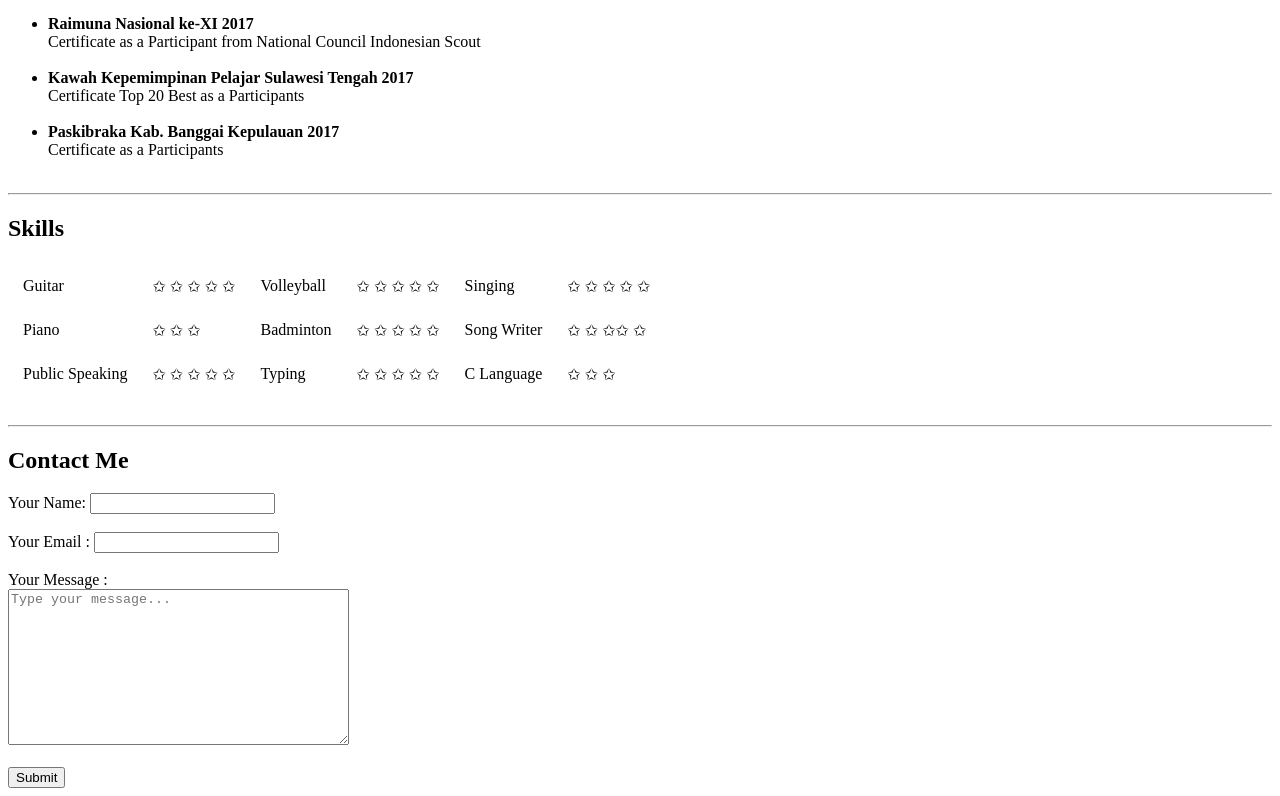
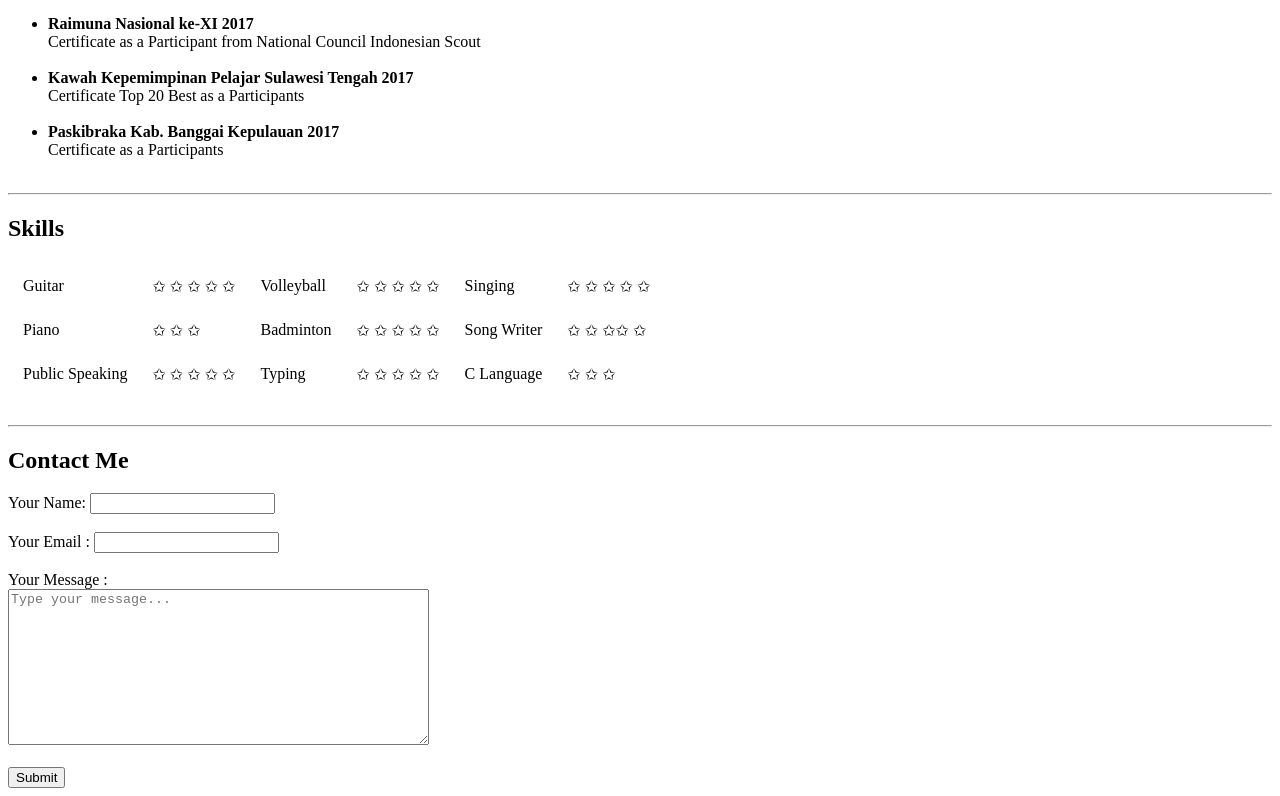
Before and after one commit to juanpeter-yuune/CV, a plain HTML site: page index.html in a window 1280 px wide. Shown: the part 1124-1920 px from the top of the page. Drawn offline with Linux system fonts and the light colour scheme.

Commit message:
edited contact me

```diff
--- a/index.html
+++ b/index.html
@@ -108,7 +108,7 @@
             <label for="email"> Your Email : </label>
             <input type="text" name="email" /><br><br>
             <label for="message">Your Message :</label><br>
-            <textarea rows="10" cols="40" placeholder="Type your message..."></textarea><br><br>
+            <textarea rows="10" cols="50" placeholder="Type your message..."></textarea><br><br>
             <button>Submit</button>
     </form>
 </body>
```
